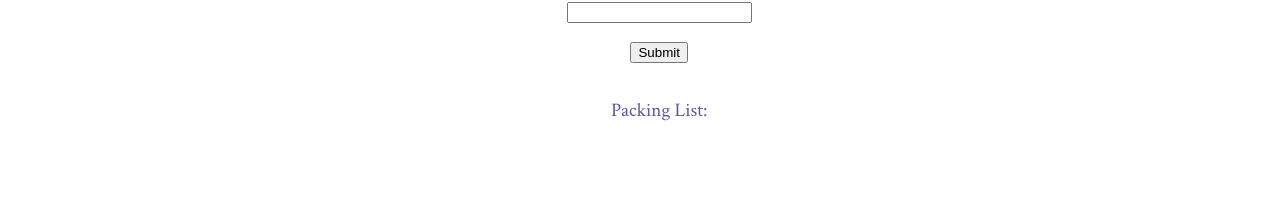
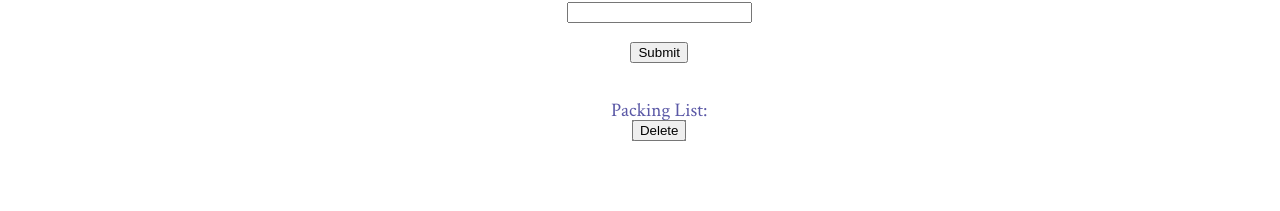
Before and after one commit to haleywarson/pack-planit, a React (Create React App) app in the folder pack-planit-frontend/: page /packit in a window 1280 px wide. Shown: the part 157-368 px from the top of the page. Built offline with nearby package versions, Linux system fonts and the light colour scheme.

Commit message:
Form onchange working with packing list form.

```diff
--- a/pack-planit-frontend/src/Components/PackItList.js
+++ b/pack-planit-frontend/src/Components/PackItList.js
@@ -4,25 +4,33 @@ import PackItItem from "./PackItItem"
 
 export default function PackItList(props) {
 
-    const showItems = () => {
-        return props.items.map((item) => (
-            <PackItItem
-                item={item}
-                removeItem={props.removeItem}
-            />
-        ));
-    };
+    // const showItems = () => {
+    //     return props.items.map((item) => (
+    //         <PackItItem
+    //             item={item}
+    //             removeItem={props.removeItem}
+    //         />
+    //     ));
+    // };
 
     return (
         <div className="pack-it-list">
-            <h3>{props.listName}</h3>
-            <ul>{showItems()}</ul>
-            {/* <button className="delete-list" onClick={(event) => props.removeList(event.target)}>
-            Delete
+            {/* <ul>{showItems()}</ul> */}
+            <ul><PackItItem
+                item={props.items}
+                removeItem={props.removeItem}
+            />
+            </ul>
+            {/* <button
+                className="create-list"
+                onClick={(event) => props.addList(event.target)}
+            >
+            Add list
             </button> */}
-            <button className="create-list" onClick={(event) => props.addList(event.target)}>
-            Add list
-            </button>
         </div>
     );
 }
+
+            /* <button className="delete-list" onClick={(event) => props.removeList(event.target)}>
+            Delete
+            </button> */
--- a/pack-planit-frontend/src/Components/PackItListContainer.js
+++ b/pack-planit-frontend/src/Components/PackItListContainer.js
@@ -4,23 +4,28 @@ import PackItList from './PackItList'
 
 export default function PackItListContainer(props) {
 
-    const displayList = () => {
-        return props.lists.map((list) => (
+    return (
+        <div className="pack-it-list-container">
+            <h2>Packing List: {props.listName}</h2>
             <PackItList
-                listName = {props.listName}
-                key={list.id}
+                listName={props.listName}
                 lists={props.lists}
                 addList={props.addList}
                 items={props.items}
-                // removeList={props.removeList}
             />
-        ));
-    }
-
-    return (
-        <div className="pack-it-list-container">
-            <h2>Packing List: {props.listName}</h2>
-            {displayList()}
         </div>
     );
 }
+                // removeList={props.removeList}
+
+    // const displayList = () => {
+    //     return props.lists.map((list) => (
+    //         <PackItList
+    //             listName={props.listName}
+    //             key={list.id}
+    //             lists={props.lists}
+    //             addList={props.addList}
+    //             items={props.items}
+    //         />
+    //     ));
+    // }
--- a/pack-planit-frontend/src/Components/PackItPage.js
+++ b/pack-planit-frontend/src/Components/PackItPage.js
@@ -23,7 +23,7 @@ export default function PackItPage() {
     }
 
     const addItem = (newItem) => {
-        setItems(...items, newItem)
+        setItems(newItem)
     };
 
     const handleItemChange = (event) => {
```
